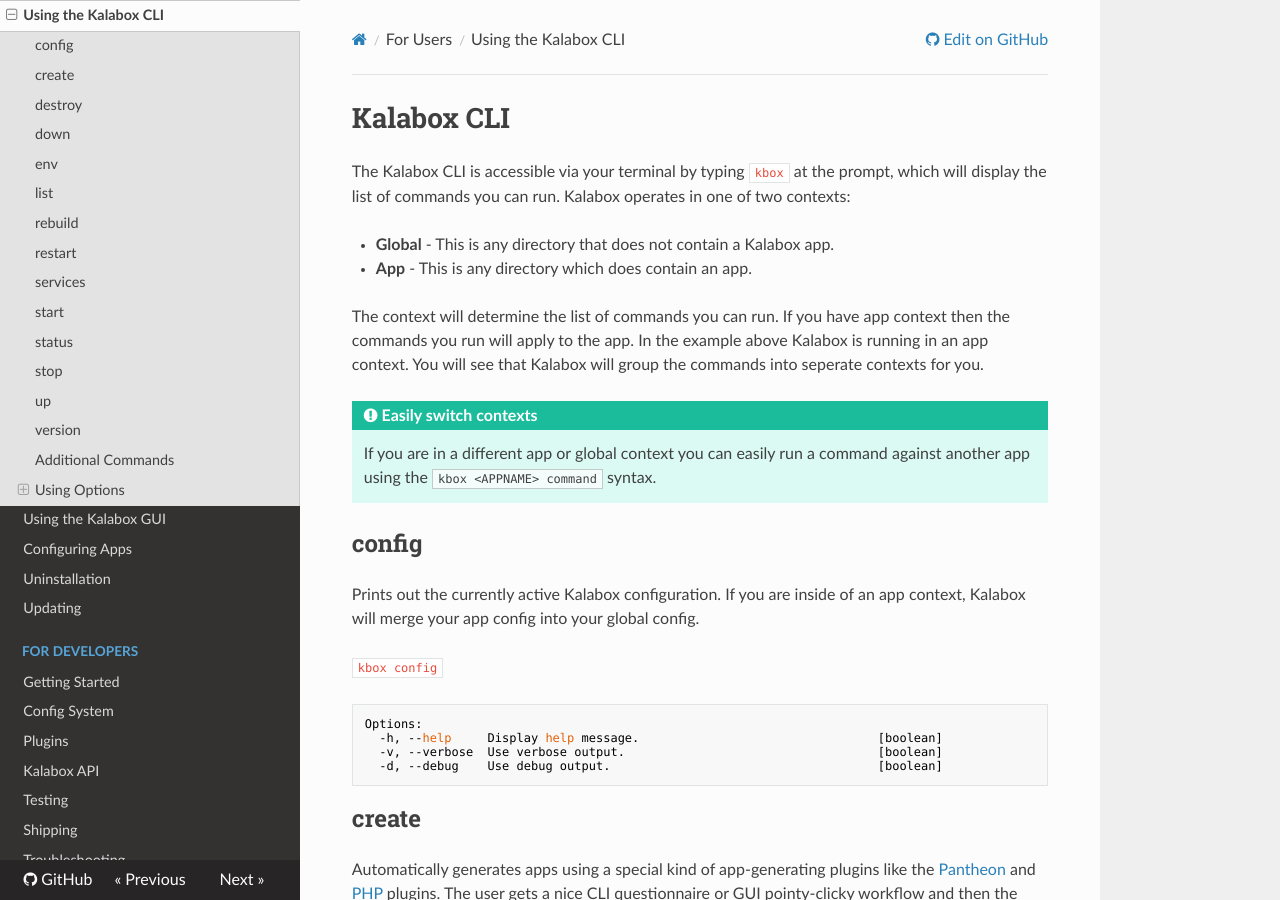
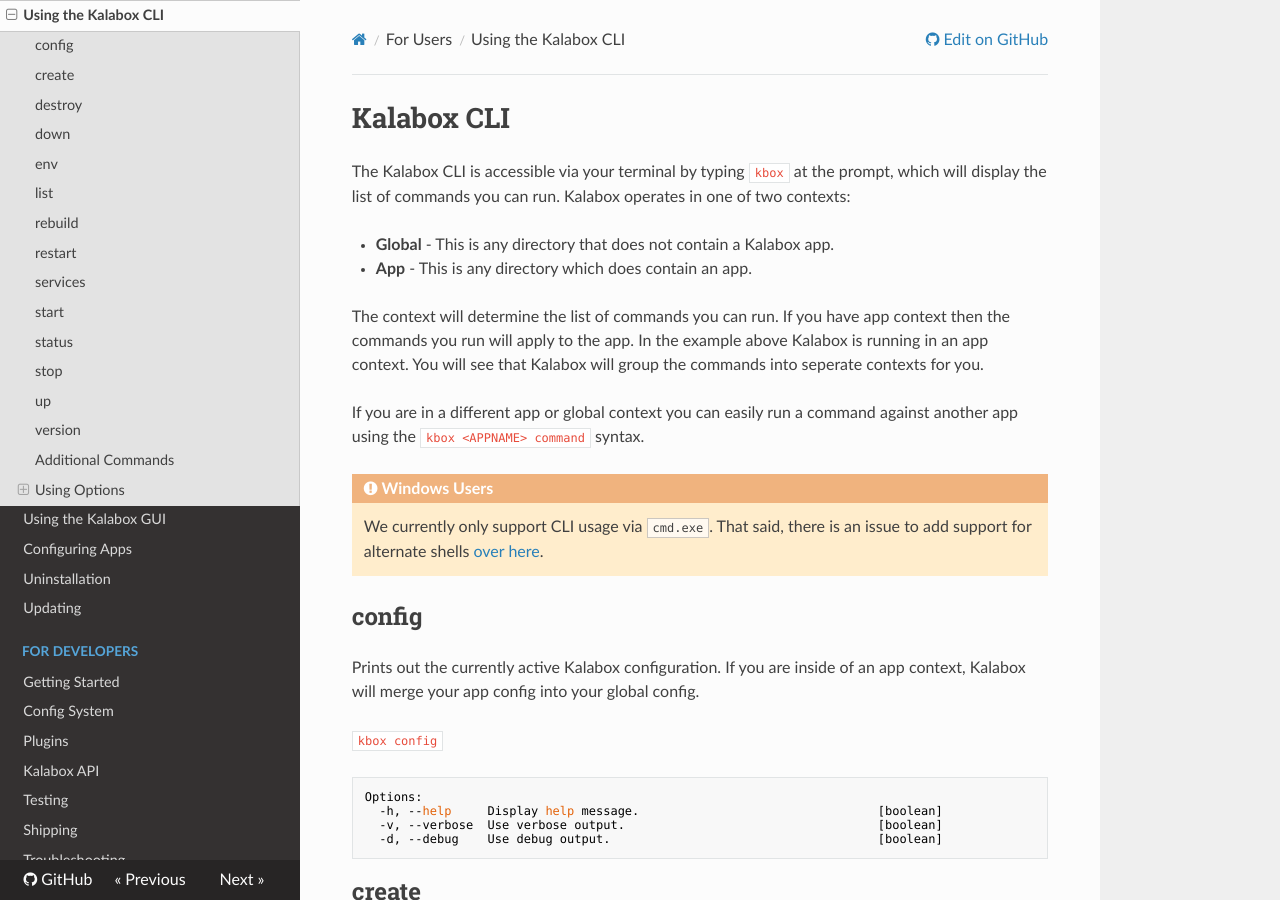
Before and after one commit to kalabox/kalabox, an MkDocs documentation site: the page built from docs/users/cli.md, in a window 1280 px wide and 900 px high. Built offline with MkDocs 1.6.1, drawn with Linux system fonts in a browser that asks for light colours; nearby versions of some CDN libraries; old or Windows-style settings are respelled for this version of MkDocs.

Commit message:
#1475: Update docs to better reflect windows CLI usage

```diff
--- a/docs/users/cli.md
+++ b/docs/users/cli.md
@@ -8,8 +8,10 @@ The Kalabox CLI is accessible via your terminal by typing `kbox` at the prompt,
 
 The context will determine the list of commands you can run. If you have app context then the commands you run will apply to the app. In the example above Kalabox is running in an app context. You will see that Kalabox will group the commands into seperate contexts for you.
 
-!!! tip "Easily switch contexts"
-    If you are in a different app or global context you can easily run a command against another app using the `kbox <APPNAME> command` syntax.
+If you are in a different app or global context you can easily run a command against another app using the `kbox <APPNAME> command` syntax.
+
+!!! warning "Windows Users"
+    We currently only support CLI usage via `cmd.exe`. That said, there is an issue to add support for alternate shells [over here](https://github.com/kalabox/kalabox/issues/1475).
 
 config
 ------
```
